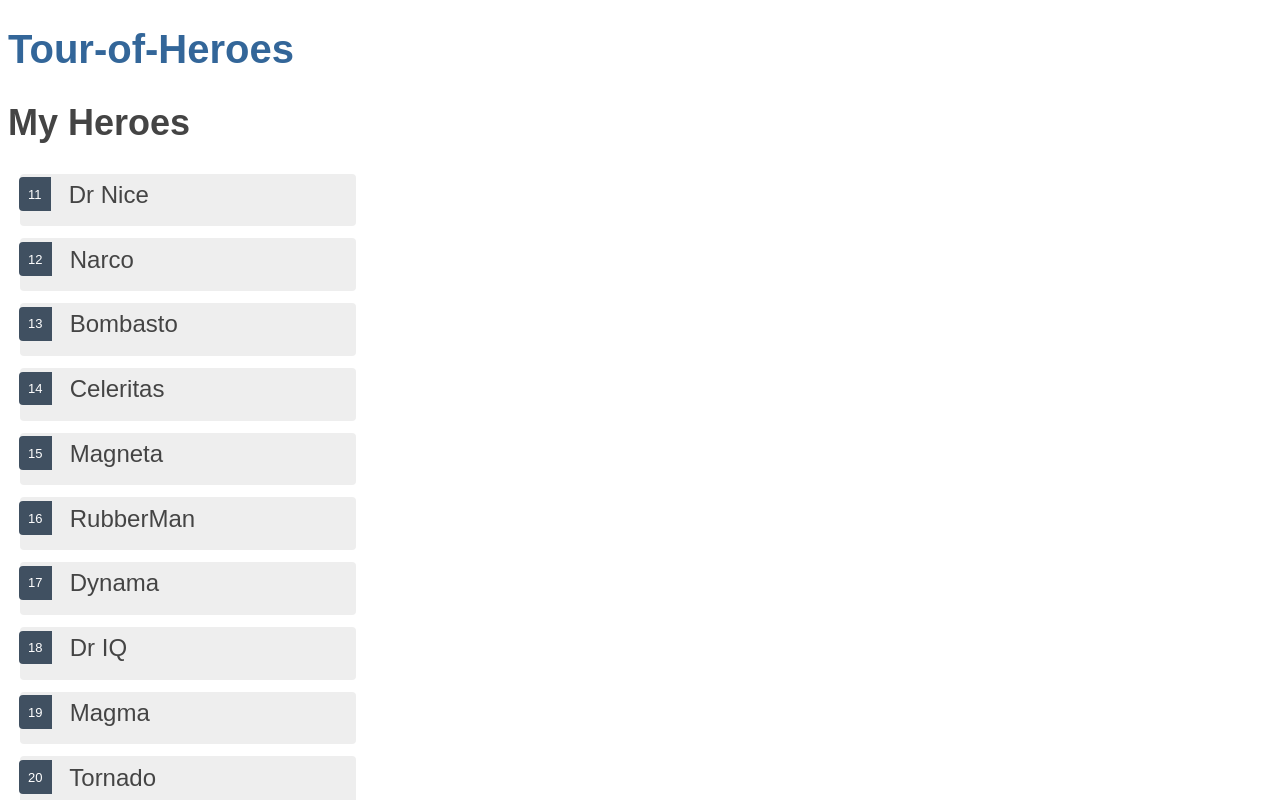
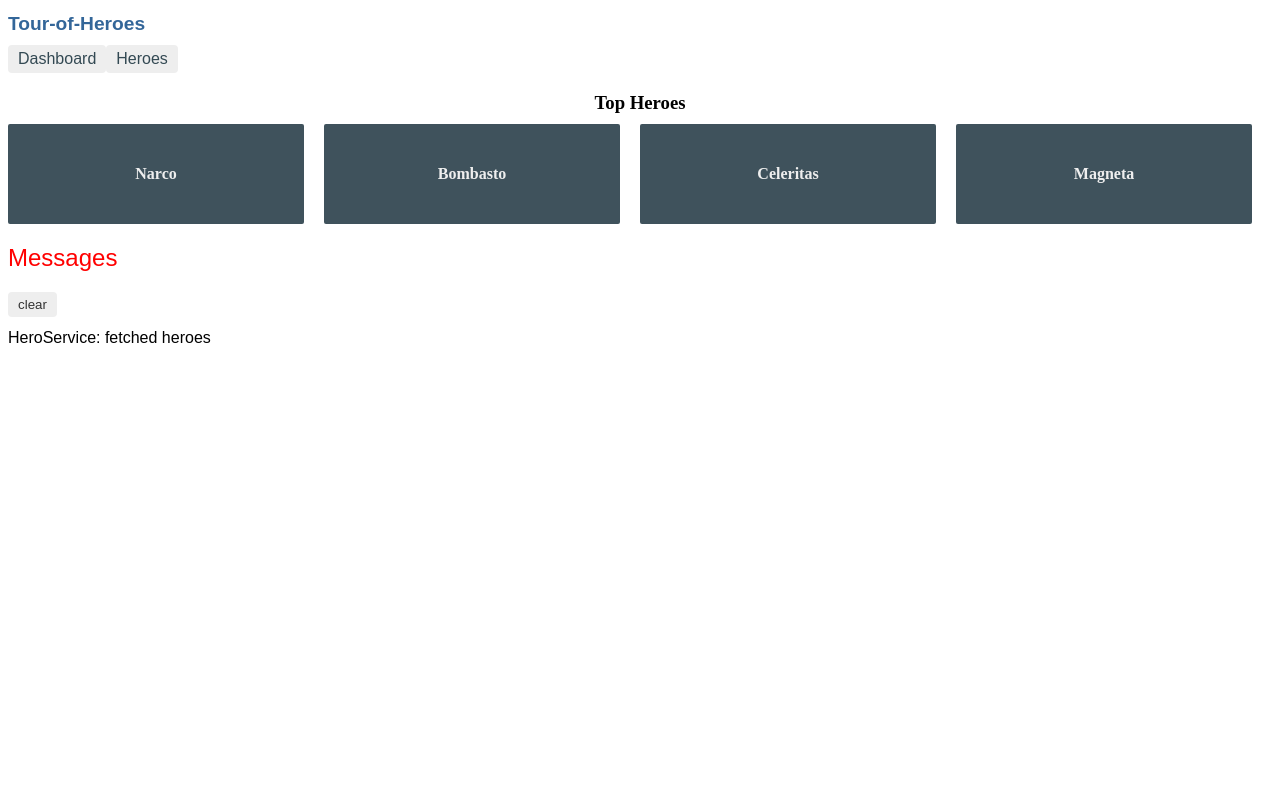
Before and after one commit to YanaD777/Angular-Heroes, an Angular app: page /dashboard in a window 1280 px wide. Before the commit this address led to /. Shown: the top 800 px of the page. Built offline with nearby package versions, Linux system fonts and the light colour scheme.

Commit message:
TOH 5 links

```diff
--- a/src/app/app-routing.module.ts
+++ b/src/app/app-routing.module.ts
@@ -1,8 +1,15 @@
 import { NgModule } from '@angular/core';
 import { Routes, RouterModule } from '@angular/router';
+import { HeroesComponent } from './heroes/heroes.component';
+import { DashboardComponent }   from './dashboard/dashboard.component';
 
 
-const routes: Routes = [];
+const routes: Routes = [
+
+  { path: 'heroes', component: HeroesComponent },
+  { path: 'dashboard', component: DashboardComponent },
+  { path: '', redirectTo: '/dashboard', pathMatch: 'full' },
+];
 
 @NgModule({
   imports: [RouterModule.forRoot(routes)],
--- a/src/app/app.component.html
+++ b/src/app/app.component.html
@@ -1,3 +1,7 @@
 <h1>{{title}}</h1>
-<h2> <app-heroes></app-heroes></h2>
+<nav>
+    <a routerLink="/dashboard">Dashboard</a>
+    <a routerLink="/heroes">Heroes</a>
+</nav>
+<router-outlet></router-outlet>
 <app-messages></app-messages>
--- a/src/app/app.component.scss
+++ b/src/app/app.component.scss
@@ -2,11 +2,16 @@
   h1 {
     color: #369;
     font-family: Arial, Helvetica, sans-serif;
-    font-size: 250%;}
+    font-size: 1.2em;
+    margin-bottom: 0;
+  }
   h2, h3 {
     color: #444;
     font-family: Arial, Helvetica, sans-serif;
     font-weight: lighter;
+    font-size: 2em;
+    margin-top: 0;
+    padding-top: 0;
    }
   body { margin: 2em;}
 
@@ -18,3 +23,23 @@
   * {
     font-family: Arial, Helvetica, sans-serif;
   }
+  /* AppComponent's private CSS styles */
+
+  nav a {
+    padding: 5px 10px;
+    text-decoration: none;
+    margin-top: 10px;
+    display: inline-block;
+    background-color: #eee;
+    border-radius: 4px;
+  }
+  nav a:visited, a:link {
+    color: #334953;
+  }
+  nav a:hover {
+    color: #039be5;
+    background-color: #cfd8dc;
+  }
+  nav a.active {
+    color: #039be5;
+  }
--- a/src/app/app.module.ts
+++ b/src/app/app.module.ts
@@ -7,13 +7,15 @@
 import { HeroDetailComponent } from './hero-detail/hero-detail.component';
 import { HeroService } from './hero.service';
 import { MessagesComponent } from './messages/messages.component';
+import { DashboardComponent } from './dashboard/dashboard.component';
 
 @NgModule({
   declarations: [
     AppComponent,
     HeroesComponent,
     HeroDetailComponent,
-    MessagesComponent
+    MessagesComponent,
+    DashboardComponent
   ],
   imports: [
     BrowserModule,
--- /dev/null
+++ b/src/app/dashboard/dashboard.component.html
@@ -0,0 +1,8 @@
+<h3>Top Heroes</h3>
+<div class="grid grid-pad">
+  <a *ngFor="let hero of heroes" class="col-1-4">
+    <div class="module hero">
+      <h4>{{hero.name}}</h4>
+    </div>
+  </a>
+</div>
--- /dev/null
+++ b/src/app/dashboard/dashboard.component.scss
@@ -0,0 +1,63 @@
+/* DashboardComponent's private CSS styles */
+[class*='col-'] {
+    float: left;
+    padding-right: 20px;
+    padding-bottom: 20px;
+  }
+[class*='col-']:last-of-type {
+  padding-right: 0;
+}
+a {
+  text-decoration: none;
+}
+*, *:after, *:before {
+  -webkit-box-sizing: border-box;
+  -moz-box-sizing: border-box;
+  box-sizing: border-box;
+}
+h3 {
+  text-align: center;
+  margin-bottom: 0;
+}
+h4 {
+  position: relative;
+}
+.grid {
+  margin: 0;
+}
+.col-1-4 {
+  width: 25%;
+}
+.module {
+  padding: 20px;
+  text-align: center;
+  color: #eee;
+  max-height: 120px;
+  min-width: 120px;
+  background-color: #3f525c;
+  border-radius: 2px;
+}
+.module:hover {
+  background-color: #eee;
+  cursor: pointer;
+  color: #607d8b;
+}
+.grid-pad {
+  padding: 10px 0;
+}
+.grid-pad > [class*='col-']:last-of-type {
+  padding-right: 20px;
+}
+@media (max-width: 600px) {
+  .module {
+    font-size: 10px;
+    max-height: 75px; }
+}
+@media (max-width: 1024px) {
+  .grid {
+    margin: 0;
+  }
+  .module {
+    min-width: 60px;
+  }
+}
--- /dev/null
+++ b/src/app/dashboard/dashboard.component.ts
@@ -0,0 +1,23 @@
+import { Component, OnInit } from '@angular/core';
+import { Hero } from '../hero';
+import { HeroService } from '../hero.service';
+
+@Component({
+  selector: 'app-dashboard',
+  templateUrl: './dashboard.component.html',
+  styleUrls: [ './dashboard.component.scss' ]
+})
+export class DashboardComponent implements OnInit {
+  heroes: Hero[] = [];
+
+  constructor(private heroService: HeroService) { }
+
+  ngOnInit() {
+    this.getHeroes();
+  }
+
+  getHeroes(): void {
+    this.heroService.getHeroes()
+      .subscribe(heroes => this.heroes = heroes.slice(1, 5));
+  }
+}
```
Also changed, not shown: 1 other file (tests, documents, lock files or other folders).
